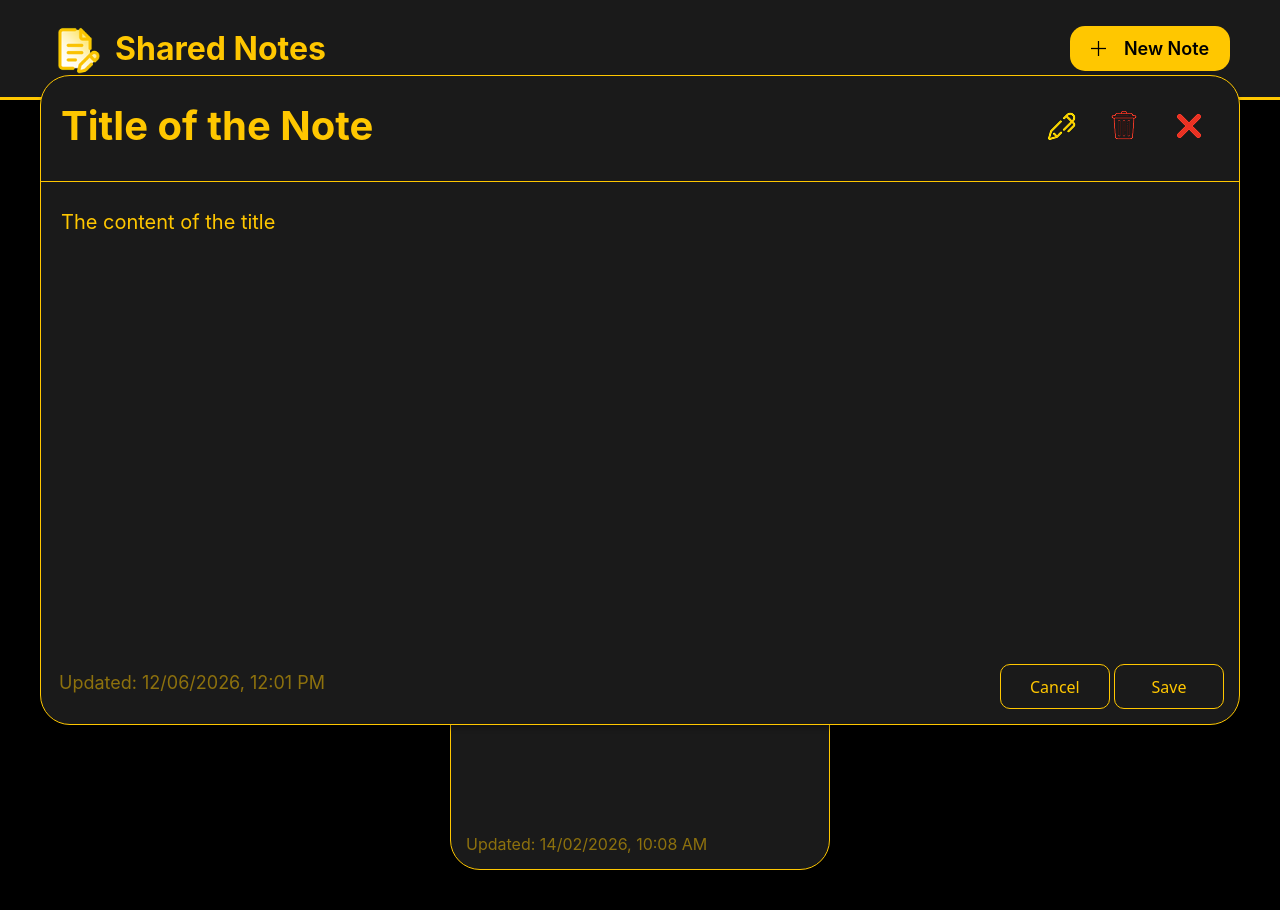
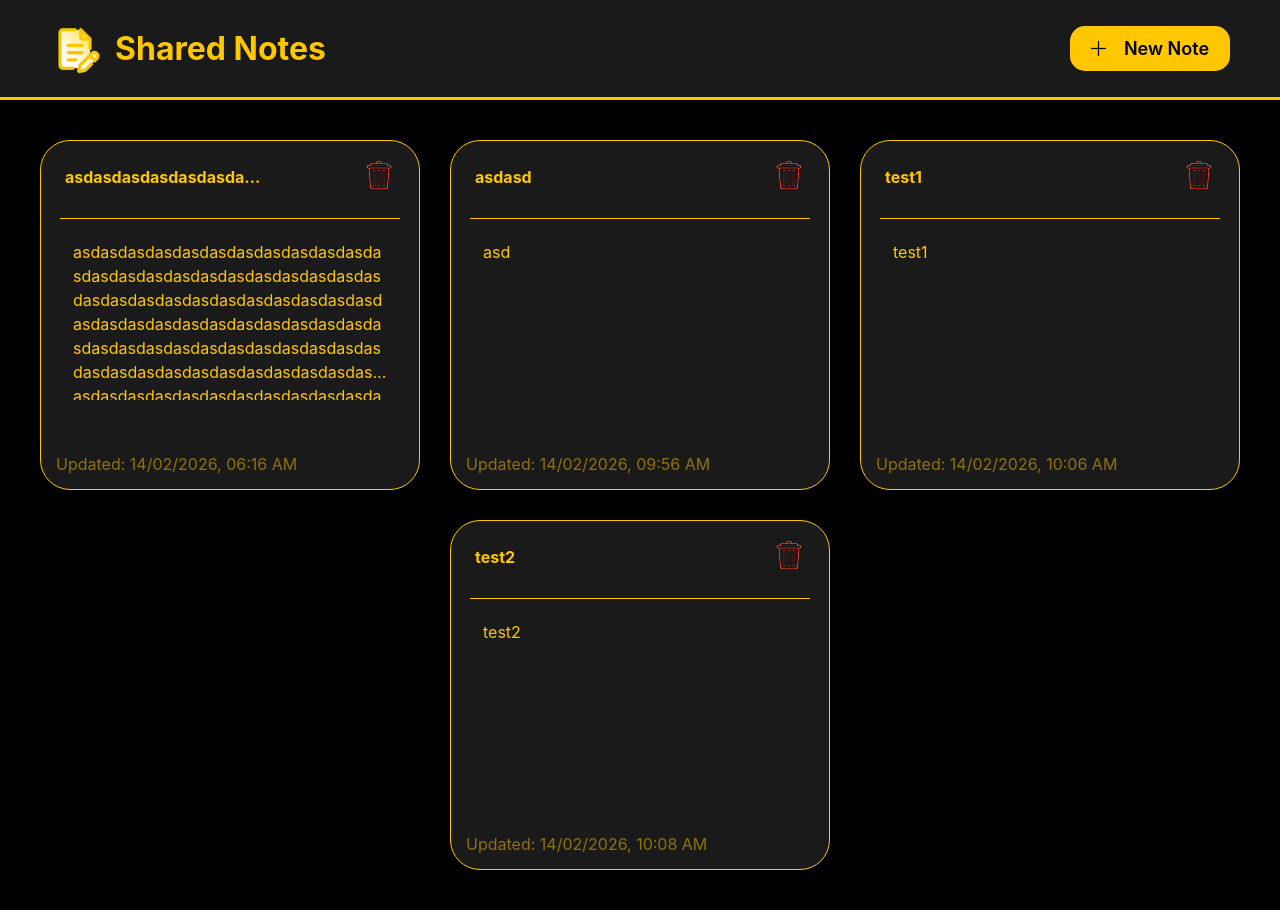
Before and after one commit to ArthDaryll/shared-notes, a Flask app: page / in a window 1280 px wide. Run offline with Flask 3, Linux system fonts and the light colour scheme; a user stored in the database is signed in; data comes from the database, SQL or seed files in the repository; both versions use the stored data as it was after the commit; some libraries are stand-ins or nearby versions.

Commit message:
view modal backend

```diff
--- a/static/script.js
+++ b/static/script.js
@@ -13,6 +13,23 @@ document.addEventListener('DOMContentLoaded', () => {
     const confirmBtn = document.getElementById('confirmDelete');
     const cancelBtn = document.getElementById('cancelDelete');
 
+    document.getElementById('rewrite-btn').onclick = enterEditMode;
+    document.getElementById('cancel-btn').onclick = () => {
+        exitEditMode();
+    }
+    document.getElementById('save-btn').onclick = saveChanges;
+
+    document.getElementById('closeButton').onclick = () => {
+        document.querySelector('.big-holder').style.display = 'none';
+        currentOpenNoteId = null;
+    };
+
+    document.getElementById('delete-btn-modal').onclick = () => {
+        if (currentOpenNoteId) {
+            deleteNote(currentOpenNoteId);
+        }
+    };
+
     // 2. Handle Cancel
     cancelBtn.addEventListener('click', () => {
         deleteModal.style.display = 'none';
@@ -24,7 +41,11 @@ document.addEventListener('DOMContentLoaded', () => {
         if (noteIdToDelete) {
             socket.emit('delete_note', { id: noteIdToDelete });
             deleteModal.style.display = 'none';
+
+            document.querySelector('.big-holder').style.display = 'none';
+
             noteIdToDelete = null;
+            currentOpenNoteId = null;
         }
     });
 });
@@ -68,12 +89,13 @@ function enterEditMode() {
     originalContent = contentEl.innerText;
 
     titleEl.innerHTML = `<input type="text" id="edit-title-input" class="modal-input" value="${originalTitle}">`;
-    contentEl.innerHTML = `<textarea id="edit-content-input" class="modal-textarea">${originalContent}</textarea>`;
+    contentEl.innerHTML = `<textarea id="edit-content-textarea" class="modal-textarea">${originalContent}</textarea>`;
 
     document.getElementById('rewrite-btn').style.display = 'none';
     document.getElementById('delete-btn-modal').style.display = 'none';
     document.getElementById('save-btn').style.display = 'inline-block';
     document.getElementById('cancel-btn').style.display = 'inline-block';
+    document.getElementById('line').style.display = 'none';
 }
 
 function exitEditMode(save = false) {
@@ -85,8 +107,12 @@ function exitEditMode(save = false) {
         contentEl.innerText = originalContent;
     } else {
         titleEl.innerText = document.getElementById('edit-title-input').value;
-        contentEl.innerText = document.getElementById('edit-content-input').value;
+        contentEl.innerText = document.getElementById('edit-content-textarea').value;
     }
+
+    const line = document.getElementById('line');
+    if (line) line.style.display = 'block';
+
     document.getElementById('rewrite-btn').style.display = 'inline-block';
     document.getElementById('delete-btn-modal').style.display = 'inline-block';
     document.getElementById('save-btn').style.display = 'none';
@@ -94,45 +120,48 @@ function exitEditMode(save = false) {
 }
 
 function saveChanges() {
-    const newTitle = document.getElementById('edit-title-input').value;
-    const newContent = document.getElementById('edit-content-input').value;
+    const titleInput = document.getElementById('edit-title-input');
+    const contentInput = document.getElementById('edit-content-textarea');
 
-    socket.emit('update_note', {
-        id: noteIdToDelete,
-        title: newTitle,
+    if (titleInput && contentInput) {
+        const newTitle = titleInput.value;
+        const newContent = contentInput.value;
 
-});
-    exitEditMode(true);
+        socket.emit('update_note', {
+            id: currentOpenNoteId,
+            title: newTitle,
+            content: newContent
+        });
+        exitEditMode(true);
+    }
 }
 
 let currentOpenNoteId = null;
 
-function openFullNote(id, title, content, timestamp) {
+function openFullNote(id) {
     currentOpenNoteId = id;
+    const noteCard = document.getElementById(`note-${id}`);
 
-    document.getElementById('view-title').innerText = title;
-    document.getElementById('view-content').innerText = content;
-    document.getElementById('view-time-display').innerText = "Update: " + timestamp;
+    const title = noteCard.querySelector('.note-title-source').innerText;
+    const content = noteCard.querySelector('.note-body-source').innerText;
+    const time = noteCard.querySelector('.note-time-source').innerText;
 
-    document.getElementById('view-title').style.display = 'block';
-    document.getElementById('view-content-body').style.display = 'block';
+    originalTitle = title;
+    originalContent = content;
 
-    const titleInput = document.getElementById('edit-title-input');
-    const contentInput = document.getElementById('edit-content-textarea');
-    if(titleInput) titleInput.style.display = 'none';
-    if(contentInput) contentInput.style.display = 'none';
+    document.getElementById('titleText').innerText = title;
+    document.getElementById('contentText').innerText = content;
+    document.getElementById('upToDate').innerText = time;
 
+    document.querySelector('.big-holder').style.display = 'block';
+
+    // 5. Ensure buttons are reset to view mode
     document.getElementById('rewrite-btn').style.display = 'inline-block';
     document.getElementById('delete-btn-modal').style.display = 'inline-block';
     document.getElementById('save-btn').style.display = 'none';
     document.getElementById('cancel-btn').style.display = 'none';
 
-    document.getElementById('viewNoteModal').style.display = 'flex';
-}
-
-function closeViewModal() {
-    document.getElementById('viewNoteModal').style.display = 'none';
-    currentOpenNoteId = null;
+    exitEditMode();
 }
 
 socket.on('note_added', function(data) {
@@ -147,26 +176,18 @@ socket.on('note_added', function(data) {
     }
 
     const newNoteHtml = `
-        <div id="note-${data.id}" class="notes" onclick="openFullNote(${data.id}, '${data.title}', '${data.content}', '${data.timestamp}')">
-            <div class="note-header" style="display: flex; justify-content: space-between; align-items: center; padding: 10px 25px;">
-                <h3>${data.title}</h3>
+        <div id="note-${data.id}" class="notes" onclick="openFullNote(${data.id})">
+                <h3 class="note-title-source">${data.title}</h3>
                 <div class="note-action">
-                    <button class="rewrite"><img src="/static/png/Ball Point Pen.png"></button>
                     <button class="delete" onclick="deleteNote(${data.id})"><img src="/static/png/delete.png"></button>
                 </div>
-            </div>
             <hr>
-            <p class="Note-Content">${data.content}</p>
-            <span class="Time" style="margin-top: auto; padding: 20px;">Updated: ${data.timestamp}</span>
+            <p class="Note-Content note-body-source">${data.content}</p>
+            <span class="Time note-time-source" style="margin-top: auto; padding: 20px;">Updated: ${data.timestamp}</span>
         </div>`;
 
     // Insert the note into the now-existing container
-    if (container) {
-        container.insertAdjacentHTML('afterbegin', newNoteHtml);
-    } else {
-        // Fallback: if structure is missing, refresh to let Jinja rebuild it
-        location.reload();
-    }
+    container.insertAdjacentHTML('beforeend', newNoteHtml);
 });
 
 socket.on('note_deleted', function(data) {
@@ -192,13 +213,14 @@ socket.on('note_updated', function(data) {
     const noteCard = document.getElementById(`note-${data.id}`);
 
     if (noteCard) {
-        noteCard.querySelector('.Note-Content').innerText = data.content;
-        noteCard.querySelector('.Time').innerText = `Updated: ${data.timestamp}`;
-        noteCard.querySelector('h3').innerText = data.title;
+        noteCard.querySelector('.note-body-source').innerText = data.content;
+        noteCard.querySelector('.note-time-source').innerText = `Updated: ${data.timestamp}`;
+        noteCard.querySelector('.note-title-source').innerText = data.title;
     }
 
-    const modalTime = document.getElementById('modal-time');
+    const modalTime = document.getElementById('upToDate');
     if (modalTime) {
         modalTime.innerText = "Updated: " + data.timestamp;
     }
+    exitEditMode(true);
 });
--- a/static/style.css
+++ b/static/style.css
@@ -452,7 +454,9 @@ p#cnn{
     .auth-footer a:hover {
             text-decoration: underline;
     }
+/*Big Holder*/
     .big-holder{
+        display: none;
         height: 650px;
         width: 1200px;
         position: absolute;
@@ -492,15 +496,39 @@ p#cnn{
     .big-holder hr{
         border: 0;
         border-top: 1px solid #FFC700;
+        width: 90%;
         margin: 5px auto;
     }
-    #contents{
-    font-family: 'Inter';
-    font-style: normal;
-    font-size: 20px;
-    color: #FFC700;
-    padding: 1em;
+    #contentText{
+        font-family: 'Inter';
+        font-style: normal;
+        font-size: 20px;
+        color: #FFC700;
+        margin: 5px auto;
+        width: 90%;
+        padding-top: 20px;
+        word-wrap: break-word; /* Prevents long text from going outside the box */
+        display: -webkit-box;
+        -webkit-line-clamp: 12; /* Limits preview to 6 lines */
+        -webkit-box-orient: vertical;
+        overflow: hidden;
+        text-overflow: ellipsis;
+        word-break: break-all;
     }
+
+    #titleText {
+        font-family: 'Inter';
+        font-style: normal;
+        font-size: 32px;
+        color: #FFC700;
+        padding-top: 50px;
+        padding-left: 60px;
+        white-space: nowrap;
+        overflow: hidden;
+        text-overflow: ellipsis;
+        max-width: 600px;
+    }
+
     #upToDate{
     font-family: 'Inter';
     font-style: normal;
@@ -517,7 +545,7 @@ p#cnn{
         bottom: 15px;
         right: 15px;
     }
-    #saveContent, #cancelContent{
+    #cancel-btn, #save-btn{
         /* Rectangle 12 */
         width: 110px;
         height: 45px;
--- a/templates/index.html
+++ b/templates/index.html
@@ -47,33 +47,35 @@
 {% else %}
     <div class="note-holder">
     {% for note in notes %}
-        <div id="note-{{ note.id }}" class="notes">
-            <h3>{{ note.title }}</h3>
+        <div id="note-{{ note.id }}" class="notes" onclick="openFullNote({{ note.id }})">
+            <h3 class="note-title-source">{{ note.title }}</h3>
             <hr>
             <div class="note-action">
-                <button class="delete" onclick="deleteNote({{ note.id }})"><img src="{{ url_for('static', filename='png/delete.png') }}"></button>
+                <button class="delete" onclick="event.stopPropagation(); deleteNote({{ note.id }})">
+                    <img src="{{ url_for('static', filename='png/delete.png') }}">
+                </button>
             </div>
-            <p class="Note-Content">{{ note.content }}</p>
-            <span class="Time">Updated: {{ note.timestamp.strftime('%d/%m/%Y, %I:%M %p') }}</span>
+            <p class="Note-Content note-body-source">{{ note.content }}</p>
+            <span class="Time note-time-source">Updated: {{ note.timestamp.strftime('%d/%m/%Y, %I:%M %p') }}</span>
         </div>
     {% endfor %}
     </div>
 {% endif %}
 <div class="big-holder">
     <div class="TitleButton">
-    <h2>Title of the Note</h2>
+    <h2 id="titleText"></h2>
     <div class="bigButton" id="bigButton">
-    <button class="ballPoint" ><img src="{{ url_for('static', filename='png/Ball Point Pen.png') }}"></button>
-    <button class="ballPoint"><img src="{{ url_for('static', filename='png/delete.png') }}"></button>
-    <button class ="ballPoint" id="closeButton"><img src="{{ url_for('static', filename='png/Multiply.png') }}""></button>
+    <button class="ballPoint" id="rewrite-btn"><img src="{{ url_for('static', filename='png/Ball Point Pen.png') }}"></button>
+    <button class="ballPoint" id="delete-btn-modal"><img src="{{ url_for('static', filename='png/delete.png') }}"></button>
+    <button class ="ballPoint" id="closeButton"><img src="{{ url_for('static', filename='png/Multiply.png') }}"></button>
     </div>
     </div>
-    <hr>
-    <p id="contents">The content of the title</p>
-    <p id="upToDate">Updated: 12/06/2026, 12:01 PM</p>
+    <hr id="line">
+    <p id="contentText"></p>
+    <span id="upToDate"></span>
     <div class="savendCancel">
-    <button id="cancelContent">Cancel</button>
-    <button id="saveContent">Save</button>
+    <button id="cancel-btn">Cancel</button>
+    <button id="save-btn">Save</button>
     </div>
 </div>
 <div id="deleteModal" class="modal-overlay" style="display: none;">
```
Also changed, not shown: other parts of static/style.css (+32 -1 lines), instance/sharednotes.db.
